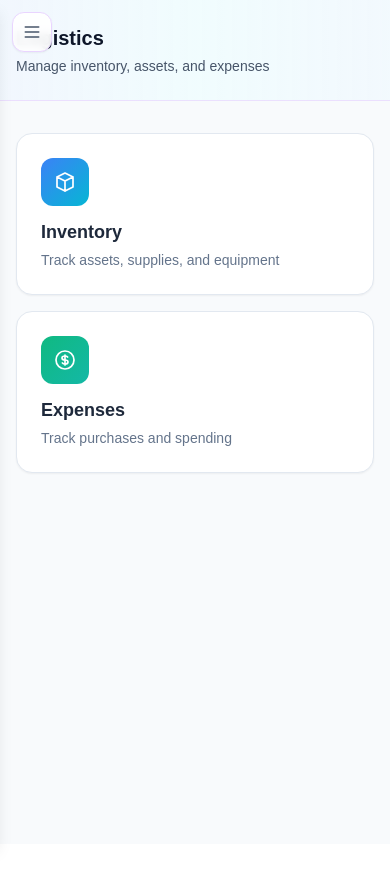
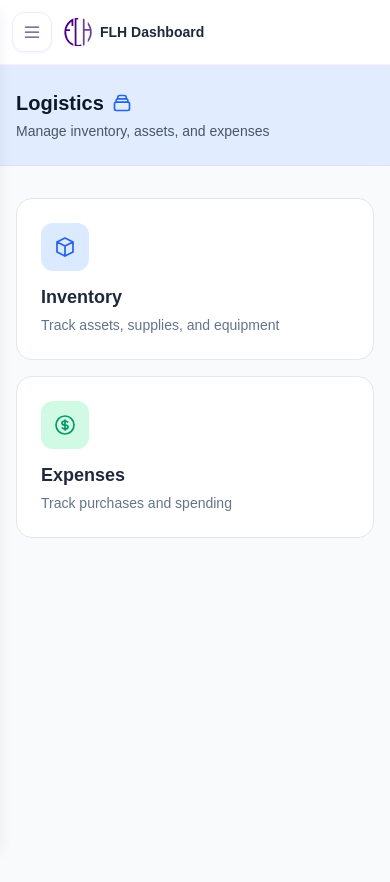
Before and after one commit to N1kolozz/FLH-Dashboard-Tracker, a Next.js app: page /logistics in a window 390 px wide. Shown: the top 882 px of the page. Before the commit the page ends 844 px from the top, so only its background shows below. Built offline with nearby package versions, Linux system fonts and the light colour scheme.

Commit message:
feat: Implement initial dashboard pages for projects, logistics, events, team, and social, along with a global layout and sidebar.

```diff
--- a/app/layout.tsx
+++ b/app/layout.tsx
@@ -29,7 +29,7 @@ export default function RootLayout({
       <body
         className={`${geistSans.variable} ${geistMono.variable} antialiased`}
       >
-        <div className="flex min-h-screen bg-slate-50">
+        <div className="flex flex-col md:flex-row min-h-screen bg-slate-50">
           <Sidebar />
           <main className="flex-1 min-w-0 md:ml-0">{children}</main>
         </div>
--- a/app/logistics/page.tsx
+++ b/app/logistics/page.tsx
@@ -5,18 +5,23 @@ import Link from "next/link";
 export default function LogisticsPage() {
   return (
     <div className="min-h-screen bg-slate-50">
-      <header className="border-b border-purple-200/70 bg-gradient-to-r from-blue-50/70 via-cyan-50/65 to-sky-50/70">
+      <header className="border-b border-purple-200/70 bg-blue-100/80 backdrop-blur-md">
         <div className="max-w-6xl mx-auto px-4 sm:px-6 py-6">
-          <h1 className="text-xl font-bold text-slate-900">Logistics</h1>
+          <h1 className="text-xl font-bold text-slate-900 flex items-center gap-2">
+            Logistics
+            <svg className="w-5 h-5 text-blue-600" fill="none" stroke="currentColor" viewBox="0 0 24 24">
+              <path strokeLinecap="round" strokeLinejoin="round" strokeWidth={2} d="M19 11H5m14 0a2 2 0 012 2v6a2 2 0 01-2 2H5a2 2 0 01-2-2v-6a2 2 0 012-2m14 0V9a2 2 0 00-2-2M5 11V9a2 2 0 012-2m0 0V5a2 2 0 012-2h6a2 2 0 012 2v2M7 7h10" />
+            </svg>
+          </h1>
           <p className="text-sm text-slate-600 mt-1">Manage inventory, assets, and expenses</p>
         </div>
       </header>
       <div className="max-w-6xl mx-auto px-4 sm:px-6 py-8 grid grid-cols-1 sm:grid-cols-2 gap-4">
         <Link
           href="/logistics/inventory"
-          className="group bg-white rounded-2xl border border-slate-200 p-6 shadow-sm hover:shadow-md hover:border-blue-200 transition-all"
+          className="group bg-white hover:bg-slate-50 transition-colors rounded-2xl border border-slate-200 p-6"
         >
-          <div className="w-12 h-12 rounded-xl bg-gradient-to-br from-blue-500 to-cyan-500 text-white flex items-center justify-center mb-3">
+          <div className="w-12 h-12 rounded-xl bg-blue-100 text-blue-600 flex items-center justify-center mb-3">
             <svg className="w-6 h-6" fill="none" stroke="currentColor" viewBox="0 0 24 24">
               <path strokeLinecap="round" strokeLinejoin="round" strokeWidth={1.7} d="M20 7l-8-4-8 4m16 0l-8 4m8-4v10l-8 4m0-10L4 7m8 4v10M4 7v10l8 4" />
             </svg>
@@ -26,9 +31,9 @@ export default function LogisticsPage() {
         </Link>
         <Link
           href="/logistics/expenses"
-          className="group bg-white rounded-2xl border border-slate-200 p-6 shadow-sm hover:shadow-md hover:border-blue-200 transition-all"
+          className="group bg-white hover:bg-slate-50 transition-colors rounded-2xl border border-slate-200 p-6"
         >
-          <div className="w-12 h-12 rounded-xl bg-gradient-to-br from-emerald-500 to-teal-500 text-white flex items-center justify-center mb-3">
+          <div className="w-12 h-12 rounded-xl bg-emerald-100 text-emerald-600 flex items-center justify-center mb-3">
             <svg className="w-6 h-6" fill="none" stroke="currentColor" viewBox="0 0 24 24">
               <path strokeLinecap="round" strokeLinejoin="round" strokeWidth={1.7} d="M12 8c-1.657 0-3 .895-3 2s1.343 2 3 2 3 .895 3 2-1.343 2-3 2m0-8c1.11 0 2.08.402 2.599 1M12 8V7m0 1v8m0 0v1m0-1c-1.11 0-2.08-.402-2.599-1M21 12a9 9 0 11-18 0 9 9 0 0118 0z" />
             </svg>
--- a/app/projects/impact/page.tsx
+++ b/app/projects/impact/page.tsx
@@ -82,10 +82,15 @@ export default function ImpactPage() {
 
   return (
     <div className="min-h-screen bg-slate-50">
-      <header className="border-b border-purple-200/70 bg-gradient-to-r from-emerald-50/70 via-teal-50/65 to-cyan-50/70 backdrop-blur-md">
+      <header className="border-b border-purple-200/70 bg-emerald-100/80 backdrop-blur-md">
         <div className="max-w-6xl mx-auto px-4 sm:px-6 py-4 flex flex-col sm:flex-row sm:items-center sm:justify-between gap-3">
           <div>
-            <h1 className="text-lg font-bold text-slate-900">Impact Tracker</h1>
+            <h1 className="text-lg font-bold text-slate-900 flex items-center gap-2">
+              Impact Tracker
+              <svg className="w-5 h-5 text-emerald-600" fill="none" stroke="currentColor" viewBox="0 0 24 24">
+                <path strokeLinecap="round" strokeLinejoin="round" strokeWidth={2} d="M13 7h8m0 0v8m0-8l-8 8-4-4-6 6" />
+              </svg>
+            </h1>
             <p className="text-xs text-slate-500 mt-0.5">Track beneficiaries and measure project impact</p>
           </div>
           <button
--- a/app/social/calendar/page.tsx
+++ b/app/social/calendar/page.tsx
@@ -101,7 +101,12 @@ export default function ContentCalendarPage() {
       <header className="border-b border-purple-200/70 bg-gradient-to-r from-violet-100/70 via-purple-100/65 to-fuchsia-100/70 backdrop-blur-md">
         <div className="max-w-6xl mx-auto px-4 sm:px-6 py-4 flex flex-col sm:flex-row sm:items-center sm:justify-between gap-3">
           <div>
-            <h1 className="text-lg font-bold text-slate-900">Content Calendar</h1>
+            <h1 className="text-lg font-bold text-slate-900 flex items-center gap-2">
+              Content Calendar
+              <svg className="w-5 h-5 text-purple-600" fill="none" stroke="currentColor" viewBox="0 0 24 24">
+                <path strokeLinecap="round" strokeLinejoin="round" strokeWidth={2} d="M8 7V3m8 4V3m-9 8h10M5 21h14a2 2 0 002-2V7a2 2 0 00-2-2H5a2 2 0 00-2 2v12a2 2 0 002 2z" />
+              </svg>
+            </h1>
             <p className="text-xs text-slate-500 mt-0.5">Plan and schedule posts across platforms</p>
           </div>
           <button
--- a/app/social/page.tsx
+++ b/app/social/page.tsx
@@ -236,8 +236,11 @@ export default function DashboardPage() {
       <header className="sticky top-0 z-10 border-b border-purple-200/70 bg-gradient-to-r from-violet-100/70 via-purple-100/65 to-fuchsia-100/70 backdrop-blur-md shadow-[0_8px_30px_rgba(124,58,237,0.10)]">
         <div className="max-w-6xl mx-auto px-4 sm:px-6 py-4 flex items-center justify-between gap-3">
           <div className="min-w-0">
-            <h1 className="text-base sm:text-lg font-bold text-slate-900 leading-none truncate">
+            <h1 className="text-base sm:text-lg font-bold text-slate-900 leading-none truncate flex items-center gap-2">
               Social Media Analytics
+              <svg className="w-5 h-5 text-purple-600" fill="none" stroke="currentColor" viewBox="0 0 24 24">
+                <path strokeLinecap="round" strokeLinejoin="round" strokeWidth={2} d="M9 19v-6a2 2 0 00-2-2H5a2 2 0 00-2 2v6a2 2 0 002 2h2a2 2 0 002-2zm0 0V9a2 2 0 012-2h2a2 2 0 012 2v10m-6 0a2 2 0 002 2h2a2 2 0 002-2m0 0V5a2 2 0 012-2h2a2 2 0 012 2v14a2 2 0 01-2 2h-2a2 2 0 01-2-2z" />
+              </svg>
             </h1>
             <p className="text-[11px] sm:text-xs text-slate-500 mt-0.5 truncate">
               Instagram · TikTok · Facebook
--- a/app/team/page.tsx
+++ b/app/team/page.tsx
@@ -81,7 +81,12 @@ export default function TeamPage() {
       <header className="border-b border-purple-200/70 bg-gradient-to-r from-violet-50/70 via-purple-50/65 to-fuchsia-50/70 backdrop-blur-md">
         <div className="max-w-6xl mx-auto px-4 sm:px-6 py-4 flex flex-col sm:flex-row sm:items-center sm:justify-between gap-3">
           <div>
-            <h1 className="text-lg font-bold text-slate-900">Team Directory</h1>
+            <h1 className="text-lg font-bold text-slate-900 flex items-center gap-2">
+              Team Directory
+              <svg className="w-5 h-5 text-purple-600" fill="none" stroke="currentColor" viewBox="0 0 24 24">
+                <path strokeLinecap="round" strokeLinejoin="round" strokeWidth={2} d="M17 20h5v-2a3 3 0 00-5.356-1.857M17 20H7m10 0v-2c0-.656-.126-1.283-.356-1.857M7 20H2v-2a3 3 0 015.356-1.857M7 20v-2c0-.656.126-1.283.356-1.857m0 0a5.002 5.002 0 019.288 0M15 7a3 3 0 11-6 0 3 3 0 016 0z" />
+              </svg>
+            </h1>
             <p className="text-xs text-slate-500 mt-0.5">{members.length} member{members.length !== 1 ? "s" : ""}</p>
           </div>
           <div className="flex items-center gap-2 flex-wrap">
--- a/components/Sidebar.tsx
+++ b/components/Sidebar.tsx
@@ -111,8 +111,7 @@ export default function Sidebar() {
   const [mobileOpen, setMobileOpen] = useState(false);
 
   const isActive = (href: string) => {
-    if (href === "/dashboard") return pathname === "/dashboard";
-    return pathname.startsWith(href);
+    return pathname === href;
   };
 
   const navContent = (
@@ -196,16 +195,29 @@ export default function Sidebar() {
 
   return (
     <>
-      {/* Mobile hamburger */}
+      {/* Mobile Top Navigation */}
+      <div className="md:hidden sticky top-0 z-30 bg-white/95 backdrop-blur-md border-b border-purple-100/60 p-3 flex items-center gap-3">
         <button
           onClick={() => setMobileOpen(true)}
-        className="md:hidden fixed top-3 left-3 z-50 w-10 h-10 flex items-center justify-center rounded-xl bg-white/90 border border-purple-200 shadow-sm text-slate-600 hover:text-slate-800 backdrop-blur-sm"
+          className="w-10 h-10 flex items-center justify-center rounded-xl bg-white border border-purple-100 shadow-sm text-slate-600 hover:text-slate-800 transition-colors"
           aria-label="Open menu"
         >
           <svg className="w-5 h-5" fill="none" stroke="currentColor" viewBox="0 0 24 24">
-          <path strokeLinecap="round" strokeLinejoin="round" strokeWidth={2} d="M4 6h16M4 12h16M4 18h16" />
+            <path strokeLinecap="round" strokeLinejoin="round" strokeWidth={1.5} d="M4 6h16M4 12h16M4 18h16" />
           </svg>
         </button>
+        <div className="flex items-center gap-2">
+          <Image
+            src="/flhlogo.svg"
+            alt="FLH"
+            width={28}
+            height={28}
+            className="w-7 h-7 rounded-lg shadow-sm object-cover shrink-0"
+            priority
+          />
+          <h2 className="text-sm font-bold text-slate-800 leading-none">FLH Dashboard</h2>
+        </div>
+      </div>
 
       {/* Mobile backdrop */}
       {mobileOpen && (
@@ -218,7 +230,7 @@ export default function Sidebar() {
       {/* Sidebar panel */}
       <aside
         className={`
-          fixed md:sticky top-0 left-0 z-40 h-screen
+          fixed md:sticky top-0 left-0 z-50 h-screen
           bg-white/95 backdrop-blur-sm border-r border-purple-100/60 shadow-lg md:shadow-none
           transition-all duration-300 ease-in-out
           ${collapsed ? "md:w-[72px]" : "md:w-60"}
```
Also changed, not shown: app/dashboard/page.tsx (+11 -9 lines), app/events/page.tsx (+6 -1 lines), app/logistics/expenses/page.tsx (+7 -2 lines), app/logistics/inventory/page.tsx (+8 -3 lines), app/projects/page.tsx (+7 -2 lines). Lines whose indentation alone changed are shown as unchanged.
